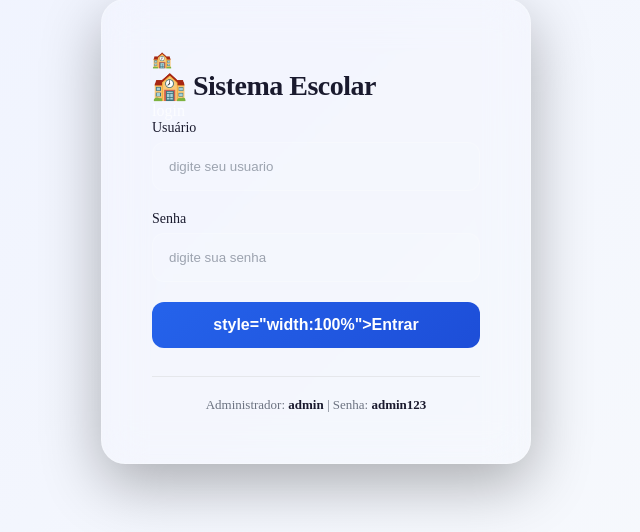
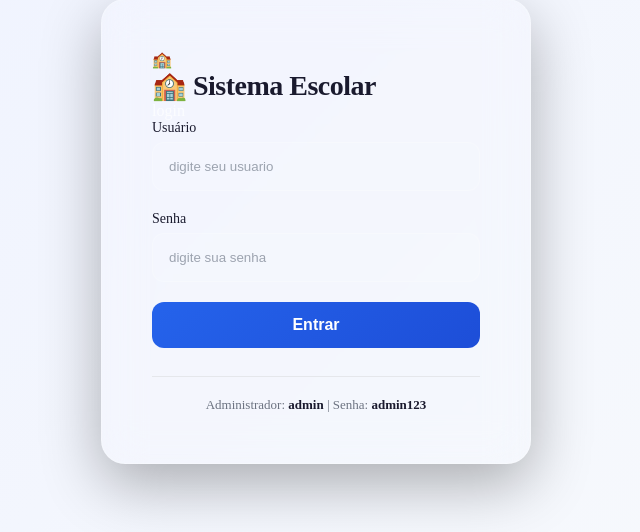
Before and after one commit to WelintonRuan/trabalho_final, a Flask app: page /login in a window 1280 px wide. Shown: the part 169-701 px from the top of the page, without its empty margins (324-964 px from the left). Run offline with Flask 3, Linux system fonts and the light colour scheme.

Commit message:
mudança

```diff
--- a/sistema_escolar_web/templates/login.html
+++ b/sistema_escolar_web/templates/login.html
@@ -33,7 +33,7 @@
                     <label for="senha">Senha</label>
                     <input type="password" id="senha" name="senha" placeholder="digite sua senha" required>
                 </div>
-               <button type="submit" class="btn-login"> style="width:100%">Entrar</button>
+               <button type="submit" class="btn-login"> Entrar</button>
             </form>
             <div class="login-footer">
                 <p>Administrador: <strong>admin</strong> | Senha: <strong>admin123</strong></p>
```
